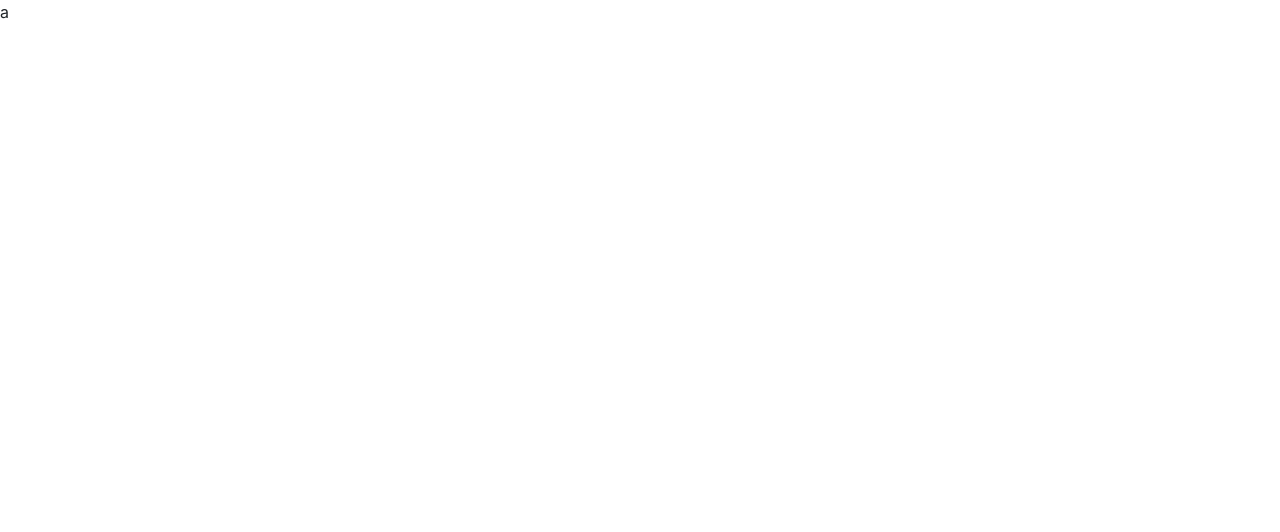
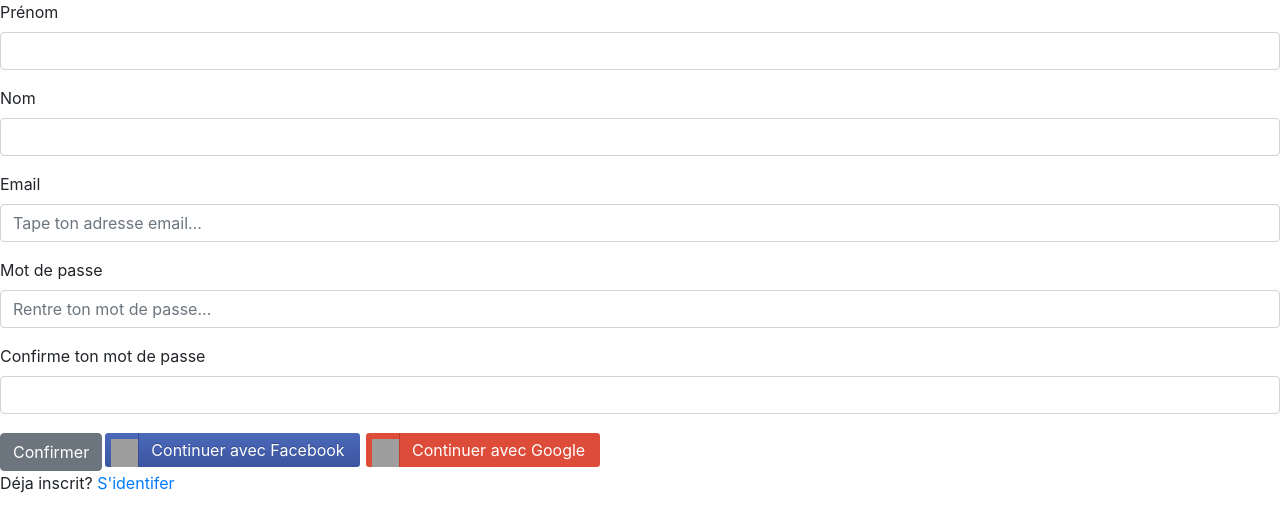
Before and after one commit to AnthonyPortier/Storpe_Front, a React (Create React App) app in the folder front/: page / in a window 1280 px wide. Shown: the top 532 px of the page. Built offline with nearby package versions, Linux system fonts and the light colour scheme; grey boxes are pictures that could not be loaded.

Commit message:
initialisation de la page Register

```diff
--- a/front/package.json
+++ b/front/package.json
@@ -14,6 +14,9 @@
     "node-modules": "^1.0.1",
     "react": "^16.12.0",
     "react-dom": "^16.12.0",
+    "react-facebook-login": "^4.1.1",
+    "react-icon": "^1.0.0",
+    "react-icons": "^3.8.0",
     "react-router-dom": "^5.1.2",
     "react-scripts": "3.3.0",
     "reactstrap": "^8.2.0",
--- a/front/public/index.html
+++ b/front/public/index.html
@@ -27,6 +27,7 @@
     <title>React App</title>
   </head>
   <body>
+    <div id="fb-root"></div>
     <noscript>You need to enable JavaScript to run this app.</noscript>
     <div id="root"></div>
     <!--
--- a/front/src/App.js
+++ b/front/src/App.js
@@ -8,10 +8,9 @@ function App() {
   const [ranking, setRanking] = useState()
     return (
 
-
     <ContextHook.Provider value={{ranking, setRanking}}>
         <div className="app">
-        <Router/>
+          <Router/>
         </div>
     </ContextHook.Provider>
   );
--- a/front/src/components/7_registerPage/RegisterPage.css
+++ b/front/src/components/7_registerPage/RegisterPage.css
@@ -0,0 +1,63 @@
+/* Shared */
+.continueBtn {
+  box-sizing: border-box;
+  position: relative;
+  /* width: 13em;  - apply for fixed size */
+  margin: 0.2em;
+  padding: 0 15px 0 46px;
+  border: none;
+  text-align: left;
+  line-height: 34px;
+  white-space: nowrap;
+  border-radius: 0.2em;
+  font-size: 16px;
+  color: #FFF;
+}
+.continueBtn:before {
+  content: "";
+  box-sizing: border-box;
+  position: absolute;
+  top: 0;
+  left: 0;
+  width: 34px;
+  height: 100%;
+}
+.continueBtn:focus {
+  outline: none;
+}
+.continueBtn:active {
+  box-shadow: inset 0 0 0 32px rgba(0,0,0,0.1);
+}
+
+
+/* Facebook */
+.continueBtn--facebook {
+  background-color: #4C69BA;
+  background-image: linear-gradient(#4C69BA, #3B55A0);
+  /*font-family: "Helvetica neue", Helvetica Neue, Helvetica, Arial, sans-serif;*/
+  text-shadow: 0 -1px 0 #354C8C;
+}
+.continueBtn--facebook:before {
+  border-right: #364e92 1px solid;
+  background: url('https://s3-us-west-2.amazonaws.com/s.cdpn.io/14082/icon_facebook.png') 6px 6px no-repeat;
+}
+.continueBtn--facebook:hover,
+.continueBtn--facebook:focus {
+  background-color: #5B7BD5;
+  background-image: linear-gradient(#5B7BD5, #4864B1);
+}
+
+
+/* Google */
+.continueBtn--google {
+  /*font-family: "Roboto", Roboto, arial, sans-serif;*/
+  background: #DD4B39;
+}
+.continueBtn--google:before {
+  border-right: #BB3F30 1px solid;
+  background: url('https://s3-us-west-2.amazonaws.com/s.cdpn.io/14082/icon_google.png') 6px 6px no-repeat;
+}
+.continueBtn--google:hover,
+.continueBtn--google:focus {
+  background: #E74B37;
+}
--- a/front/src/components/7_registerPage/RegisterPage.js
+++ b/front/src/components/7_registerPage/RegisterPage.js
@@ -1,8 +1,74 @@
 import React from 'react';
+import { FormGroup, Label, Form, Button, Input } from 'reactstrap';
+import {Link} from 'react-router-dom'
+import './RegisterPage.css'
+
+const responseFacebook = (response) => {
+    console.log(response);
+}
 
 const RegisterPage = () => {
+
+
     return (
-""
+        <div className="register-page-main-div">
+            <Form>
+                {/* Prénom */}
+                <FormGroup>
+                    <Label for="exampleFirstname">Prénom</Label>
+                    <Input
+                        type="text"
+                        name="firstname"
+                        id="register-input-firstname"
+                    />
+                </FormGroup>
+                {/* Nom */}
+                <FormGroup>
+                    <Label for="exampleLastname">Nom</Label>
+                    <Input
+                        type="text"
+                        name="last"
+                        id="register-input-last"
+                    />
+                </FormGroup>
+                {/* Email */}
+                <FormGroup>
+                    <Label for="exampleEmail">Email</Label>
+                    <Input
+                        type="email"
+                        name="email"
+                        id="exampleEmail"
+                        placeholder="Tape ton adresse email..."
+                    />
+                </FormGroup>
+                {/* Mot de passe */}
+                <FormGroup>
+                    <Label for="examplePassword">Mot de passe</Label>
+                    <Input type="password" name="password" id="register-input-password" placeholder="Rentre ton mot de passe..." />
+                </FormGroup>
+                {/* Mot de passe confirmé*/}
+                <FormGroup>
+                    <Label for="examplePasswordConfirmed">Confirme ton mot de passe</Label>
+                    <Input type="password" name="password" id="register-input-passwordConfirmed"/>
+                </FormGroup>
+
+                <Button>Confirmer</Button>
+
+                <button class="continueBtn continueBtn--facebook">
+                    Continuer avec Facebook
+                </button>
+
+                <button class="continueBtn continueBtn--google">
+                    Continuer avec Google
+                </button>
+
+               <div className="register-already-subscribe">
+                   <p>Déja inscrit? <Link to ='/login'><span>S'identifer</span></Link></p>
+               </div>
+
+
+            </Form>
+        </div>
 
     );
 }
--- a/front/src/components/Router.jsx
+++ b/front/src/components/Router.jsx
@@ -2,11 +2,10 @@ import React from 'react'
 import { Switch, Route} from 'react-router-dom'
 import LandingPage from './2_landingPage/LandingPage'
 import MatchPage from './1_matchPage/MatchPage'
+import CongratulationsPage from './6_congratulationsPage/CongratulationsPage'
+import RegisterPage from './7_registerPage/RegisterPage'
 {/*import ProfilePage from './4_profilePage/ProfilePage'*/}
 {/*import EditProfile from './5_editProfile/EditProfile'*/}
-import CongratulationsPage from './6_congratulationsPage/CongratulationsPage'
-import RegisterPage from './7_registerPage/RegisterPage'
-
 
 const Router = () => {
     return(
@@ -16,8 +15,8 @@ const Router = () => {
                 {/*<Route exact path ='/profilePage' component={ProfilePage}/>
                 <Route exact path ='/editProfile' component={EditProfile}/>*/}
                 <Route exact path ='/congratulations' component={CongratulationsPage}/>
-                <Route exact path='/register' component={RegisterPage}/>
-                <Route exact path ='/' component={LandingPage}/>
+                <Route exact path='/login' component={LandingPage}/>
+                <Route exact path ='/' component={RegisterPage}/>
             </Switch>
         </div>
     )
```
Also changed, not shown: 1 other file (tests, documents, lock files or other folders).
